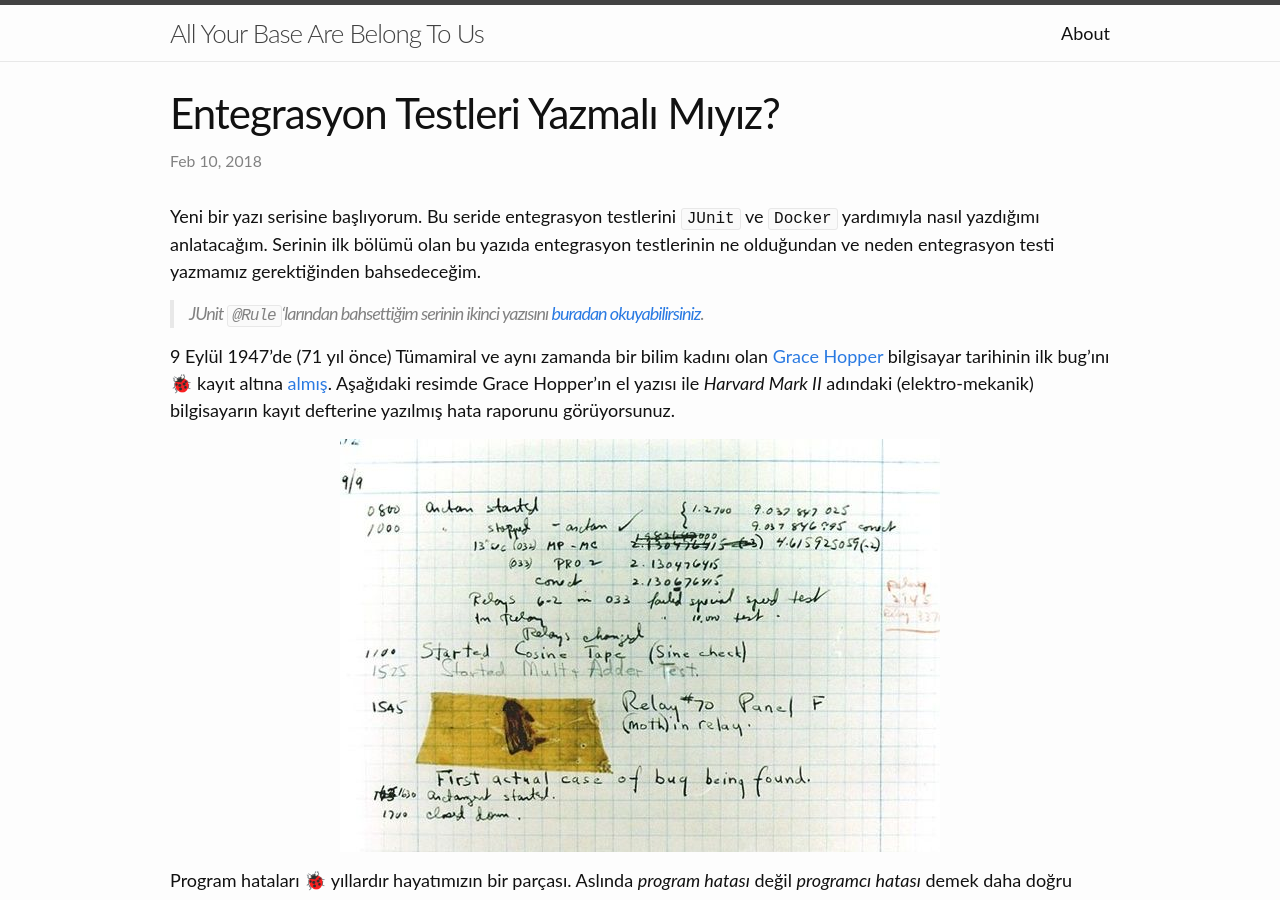
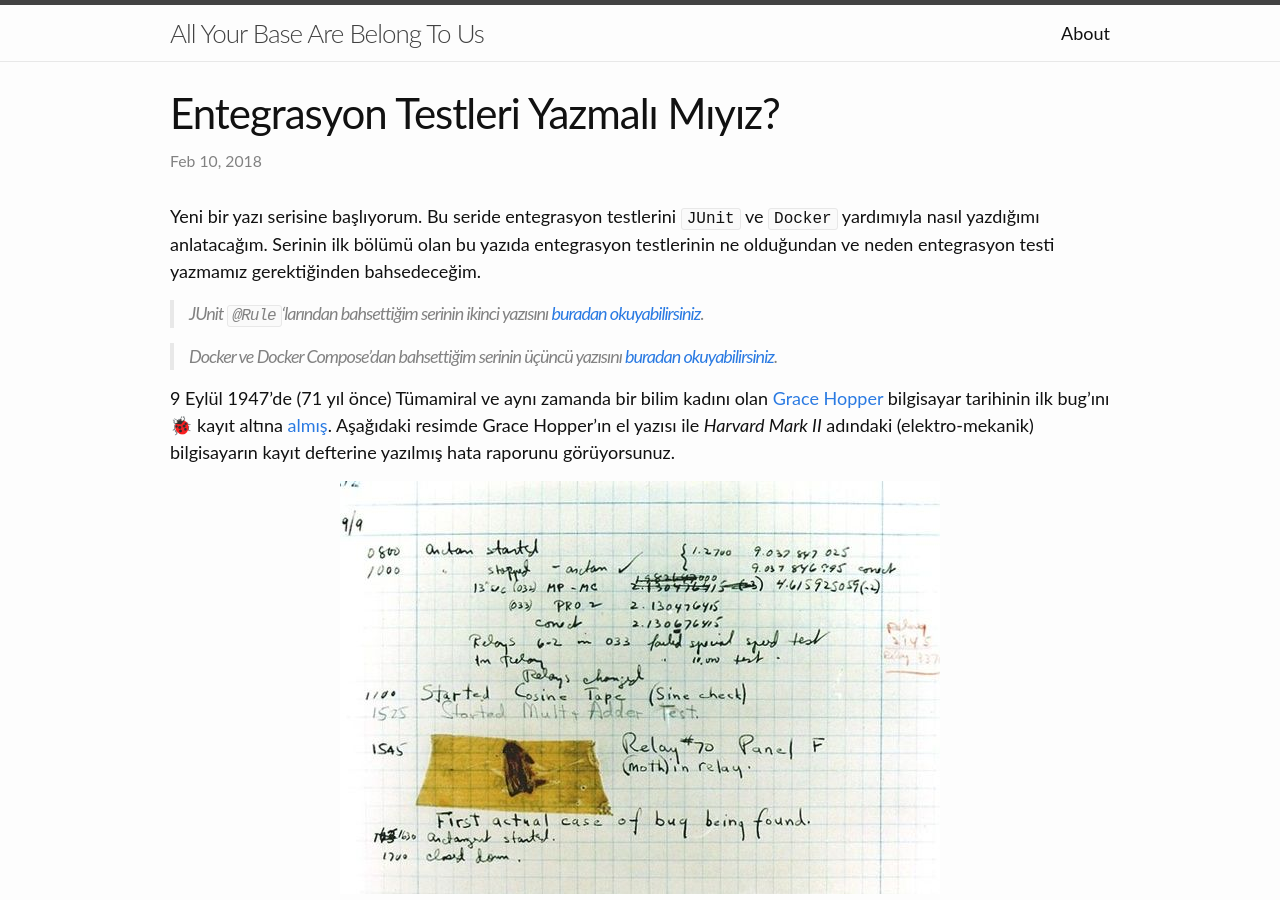
Before and after one commit to ilkinulas/ilkinulas.github.io, a Jekyll site: the page built from _posts/2018-02-10-entegrasyon-testleri-yazmali-miyiz.md, in a window 1280 px wide and 900 px high. Built offline with Jekyll 4.4.1, drawn with Linux system fonts in a browser that asks for light colours; comment, search, counter and statistics services are not loaded.

Commit message:
post updated

```diff
--- a/_posts/2018-02-10-entegrasyon-testleri-yazmali-miyiz.md
+++ b/_posts/2018-02-10-entegrasyon-testleri-yazmali-miyiz.md
@@ -6,6 +6,8 @@ categories: development test junit docker
 Yeni bir yazı serisine başlıyorum. Bu seride entegrasyon testlerini `JUnit` ve `Docker` yardımıyla nasıl yazdığımı anlatacağım. Serinin ilk bölümü olan bu yazıda entegrasyon testlerinin ne olduğundan ve neden entegrasyon testi yazmamız gerektiğinden bahsedeceğim.
 
 > JUnit `@Rule`'larından bahsettiğim serinin ikinci yazısını [buradan okuyabilirsiniz](/development/test/junit/docker/2018/02/20/Junit-rules.html).
+
+> Docker ve Docker Compose'dan bahsettiğim serinin üçüncü yazısını [buradan okuyabilirsiniz](/development/test/junit/docker/2018/03/11/docker-ve-docker-compose.html).
 
 9 Eylül 1947'de (71 yıl önce) Tümamiral ve aynı zamanda bir bilim kadını olan [Grace Hopper](https://www.biography.com/people/grace-hopper-21406809) bilgisayar tarihinin ilk bug'ını 🐞 kayıt altına [almış](http://www.computerhistory.org/tdih/September/9/). Aşağıdaki resimde Grace Hopper'ın el yazısı ile *Harvard Mark II* adındaki (elektro-mekanik) bilgisayarın kayıt defterine yazılmış hata raporunu görüyorsunuz.
 
```
